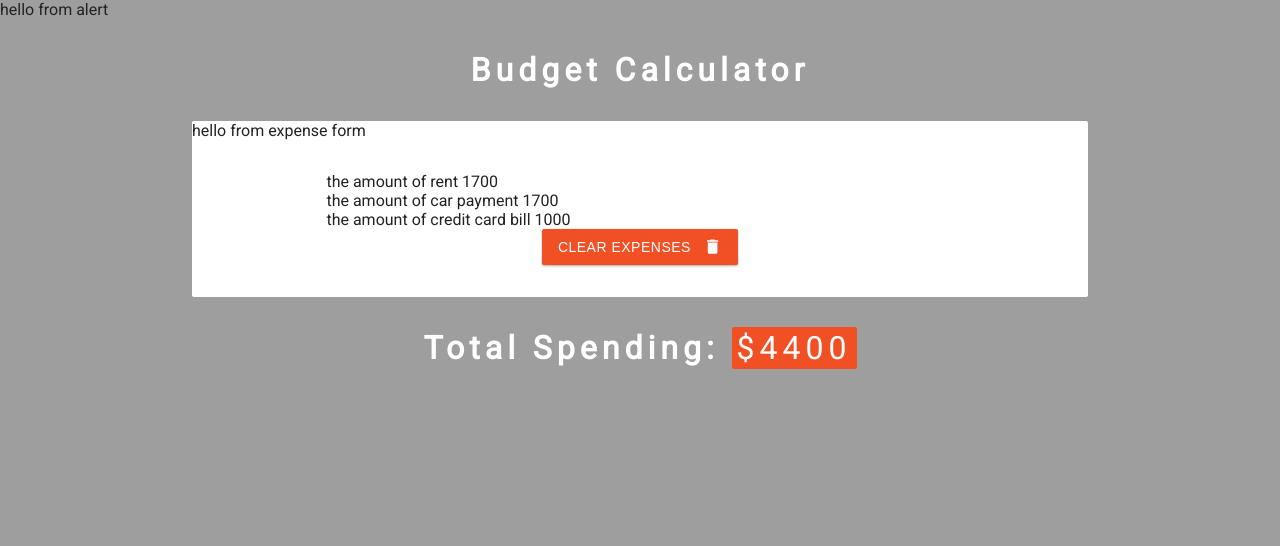
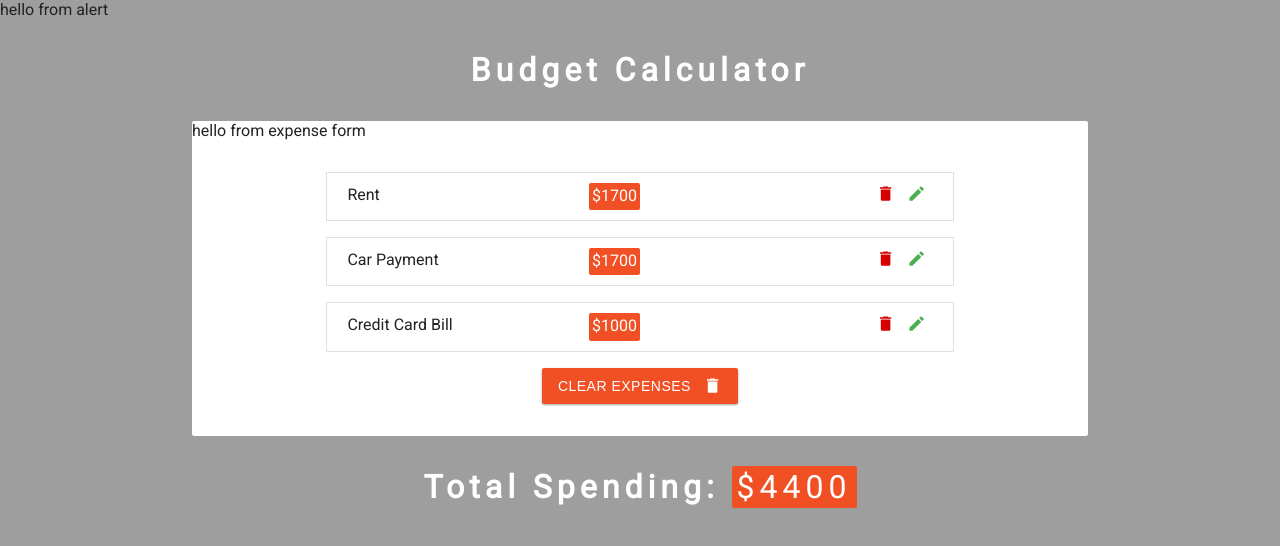
Before and after one commit to gokhandogan7/Budget-Calculator, a React (Create React App) app: page / in a window 1280 px wide. Shown: the top 546 px of the page. Built offline with nearby package versions, Linux system fonts and the light colour scheme.

Commit message:
expense items created with staylings

```diff
--- a/src/components/ExpenseItem.js
+++ b/src/components/ExpenseItem.js
@@ -1,10 +1,23 @@
-import React from 'react'
+import React from "react";
+import { MdDelete, MdEdit } from "react-icons/md";
 
-export const ExpenseItem = ({item}) => {
-
-    return (
-        <div>
-        the amount of {item.charge} {item.amount}
-        </div>
-    )
-}
+export const ExpenseItem = ({ item }) => {
+  return (
+    <li className="item">
+      <div className="info">
+        <span className="expense">{item.charge}</span>
+        <span className="amount">${item.amount}</span>
+      </div>
+      <div>
+        <button className="clear-btn">
+          {" "}
+          <MdDelete />{" "}
+        </button>
+        <button className="edit-btn">
+          {" "}
+          <MdEdit />{" "}
+        </button>
+      </div>
+    </li>
+  );
+};
```
